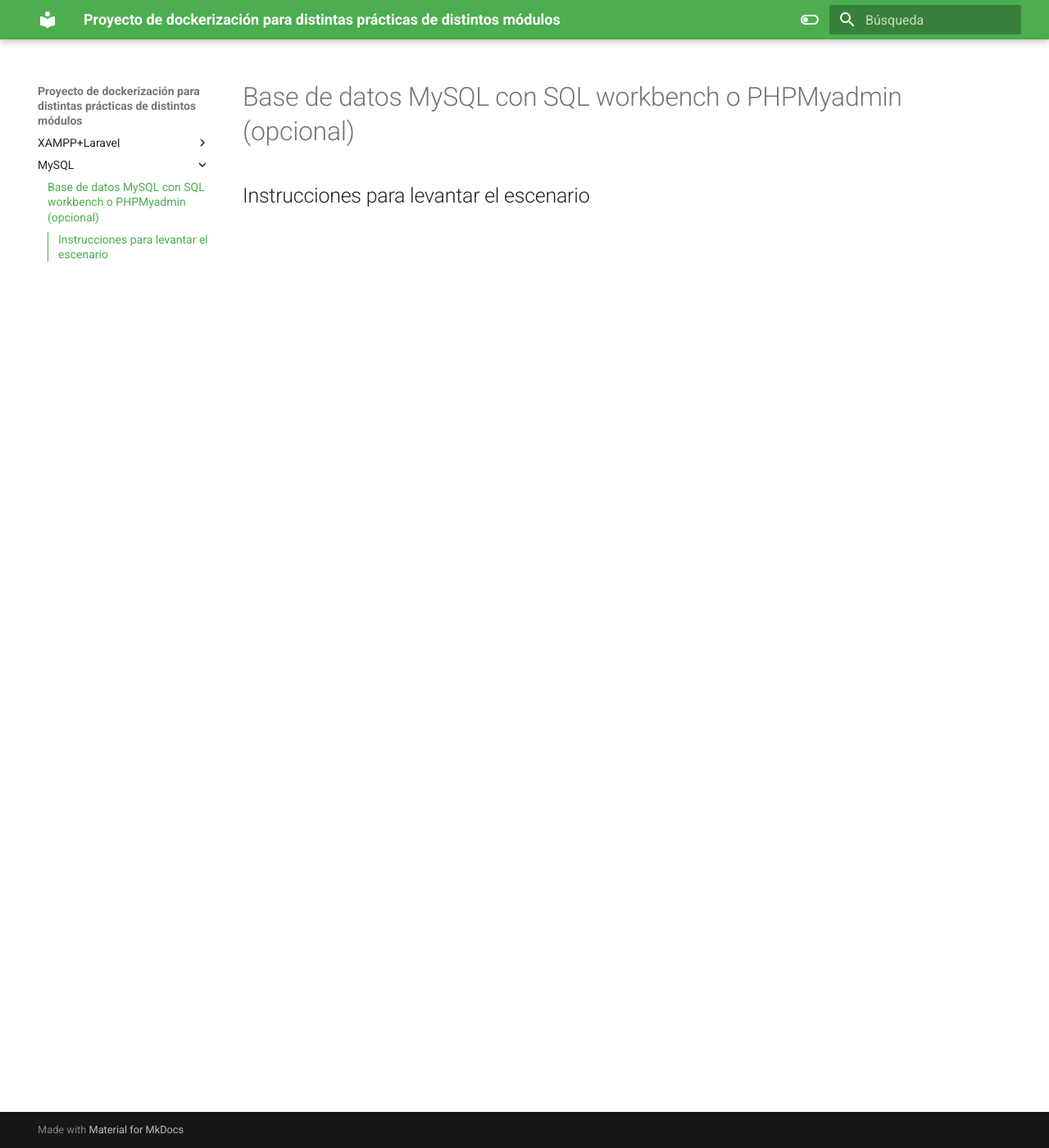
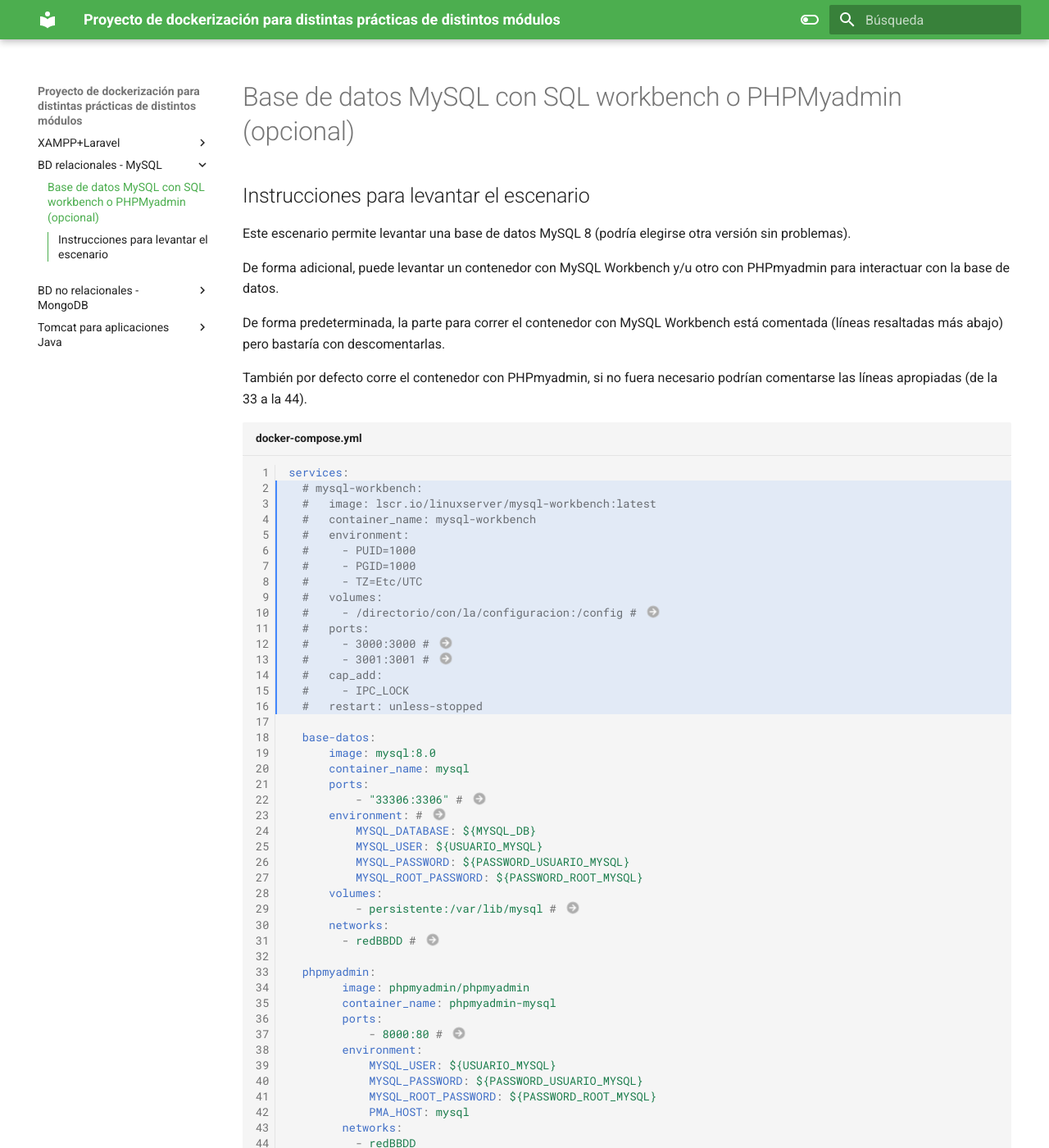
Before and after one commit to raul-profesor/dockerizacion, an MkDocs documentation site: the page built from docs/mysql.md, in a window 1280 px wide and 1400 px high. Shown: the whole window at 82% size. Built offline with MkDocs 1.6.1 and Material for MkDocs 9.7.7, drawn with Linux system fonts in a browser that asks for light colours; some of the changed text lies outside the part shown.

Commit message:
Más documentación

````diff
--- a/docs/mysql.md
+++ b/docs/mysql.md
@@ -1 +1,72 @@
 ## Instrucciones para levantar el escenario
+
+Este escenario permite levantar una base de datos MySQL 8 (podría elegirse otra versión sin problemas).
+
+De forma adicional, puede levantar un contenedor con MySQL Workbench y/u otro con PHPmyadmin para interactuar con la base de datos.
+
+De forma predeterminada, la parte para correr el contenedor con MySQL Workbench está comentada (líneas resaltadas más abajo) pero bastaría con descomentarlas.
+
+También por defecto corre el contenedor con PHPmyadmin, si no fuera necesario podrían comentarse las líneas apropiadas (de la 33 a la 44).
+
+
+```yaml title="docker-compose.yml" hl_lines="2-16" linenums="1"
+services:
+  # mysql-workbench:
+  #   image: lscr.io/linuxserver/mysql-workbench:latest
+  #   container_name: mysql-workbench
+  #   environment:
+  #     - PUID=1000
+  #     - PGID=1000
+  #     - TZ=Etc/UTC
+  #   volumes:
+  #     - /directorio/con/la/configuracion:/config # (1)
+  #   ports:
+  #     - 3000:3000 # (2)
+  #     - 3001:3001 # (3)
+  #   cap_add:
+  #     - IPC_LOCK
+  #   restart: unless-stopped
+
+  base-datos:
+      image: mysql:8.0
+      container_name: mysql
+      ports:
+          - "33306:3306" # (4)
+      environment: # (5)
+          MYSQL_DATABASE: ${MYSQL_DB}
+          MYSQL_USER: ${USUARIO_MYSQL}
+          MYSQL_PASSWORD: ${PASSWORD_USUARIO_MYSQL}
+          MYSQL_ROOT_PASSWORD: ${PASSWORD_ROOT_MYSQL}
+      volumes:
+          - persistente:/var/lib/mysql # (6)
+      networks:
+        - redBBDD # (7)
+
+  phpmyadmin:
+        image: phpmyadmin/phpmyadmin
+        container_name: phpmyadmin-mysql
+        ports:
+            - 8000:80 # (8)
+        environment:
+            MYSQL_USER: ${USUARIO_MYSQL}
+            MYSQL_PASSWORD: ${PASSWORD_USUARIO_MYSQL}
+            MYSQL_ROOT_PASSWORD: ${PASSWORD_ROOT_MYSQL}
+            PMA_HOST: mysql
+        networks:
+          - redBBDD
+
+volumes:
+    persistente:
+
+networks:
+    redBBDD:
+```
+
+1. Por si queremos pasarle alguna configuración a MySQL Workbench, la meteríamos en un directorio que luego mapeamos al contenedor
+2. Accedemos a la aplicación mediante HTTP: `http://localhost:3000`
+3. Accedemos a la aplicación mediante HTTPS: `https://localhost:3000`
+4. El puerto 3306 del contenedor MySQL, se corresponderá con el puerto 33306 de nuestra máquina
+5. Estas variables de entorno vienen definidas en el fichero `.env` y se pueden cambiar a nuestro antojo
+6. Con este volumen haremos que los datos del contenedor de la base de datos persistan en nuestro propio equipo y no se pierdan aunque el contenedor se pare o elimine
+7. Creamos una red compartida por los contenedores, de esta forma podrán identificarse unos a otros únicamente por el nombre sin hacer uso de la IP
+8. Para acceder a PHPMyadmin desde el navegador, usaremos el puerto 8000 de nuestra máquina: `http://localhost:8000`
````
Also changed, not shown: docs/.pages.
